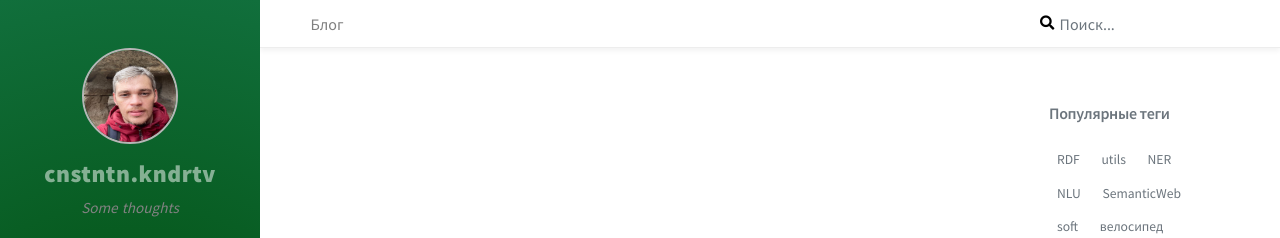
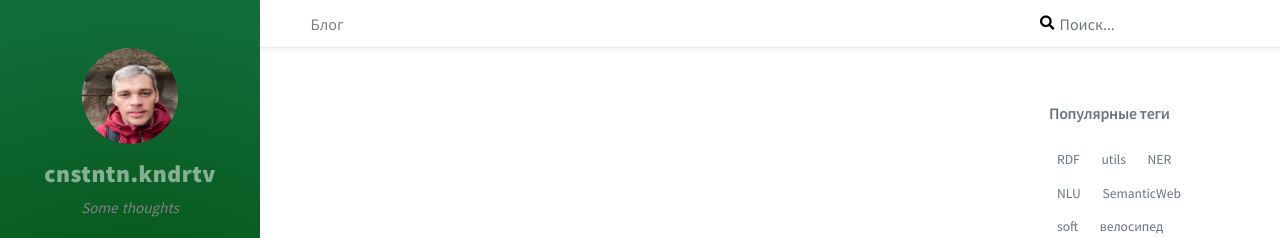
Before and after one commit to cnstntn-kndrtv/cnstntn-kndrtv.github.io, a Jekyll site: the page built from index.html, in a window 1280 px wide. Shown: the top 238 px of the page. Built offline with Jekyll 4.4.1, drawn with Linux system fonts in a browser that asks for light colours; nearby versions of some CDN libraries; a script that is not in the unit is left out; comment, search, counter and statistics services are not loaded.

Commit message:
style: :art: some styles

```diff
--- a/_sass/variables-hook.scss
+++ b/_sass/variables-hook.scss
@@ -11,7 +11,46 @@
   #topbar {
     background-color: white;
   }
+
+  #avatar {
+
+    &:hover>a {
+      border-color: #fff;
+    }
+
+    >a {
+      display: block;
+      width: 6rem;
+      height: 6rem;
+      border-radius: 50%;
+      border: 0px !important;
+      overflow: hidden;
+      transform: translateZ(0); // fixed the zoom in Safari
+      -webkit-transition: border-color 0.35s ease-in-out;
+      -moz-transition: border-color 0.35s ease-in-out;
+      transition: border-color 0.35s ease-in-out;
+    }
+
+    img {
+      width: 100%;
+      height: 100%;
+      -webkit-transition: transform 0.5s;
+      -moz-transition: transform 0.5s;
+      transition: transform 0.5s;
+
+      &:hover {
+        -ms-transform: scale(1.2);
+        -moz-transform: scale(1.2);
+        -webkit-transform: scale(1.2);
+        transform: scale(1.2);
+      }
+    }
+  }
+
+  // #avatar
+
 }
+
 
 .post-content a {
   color: #116f3c !important;
```
